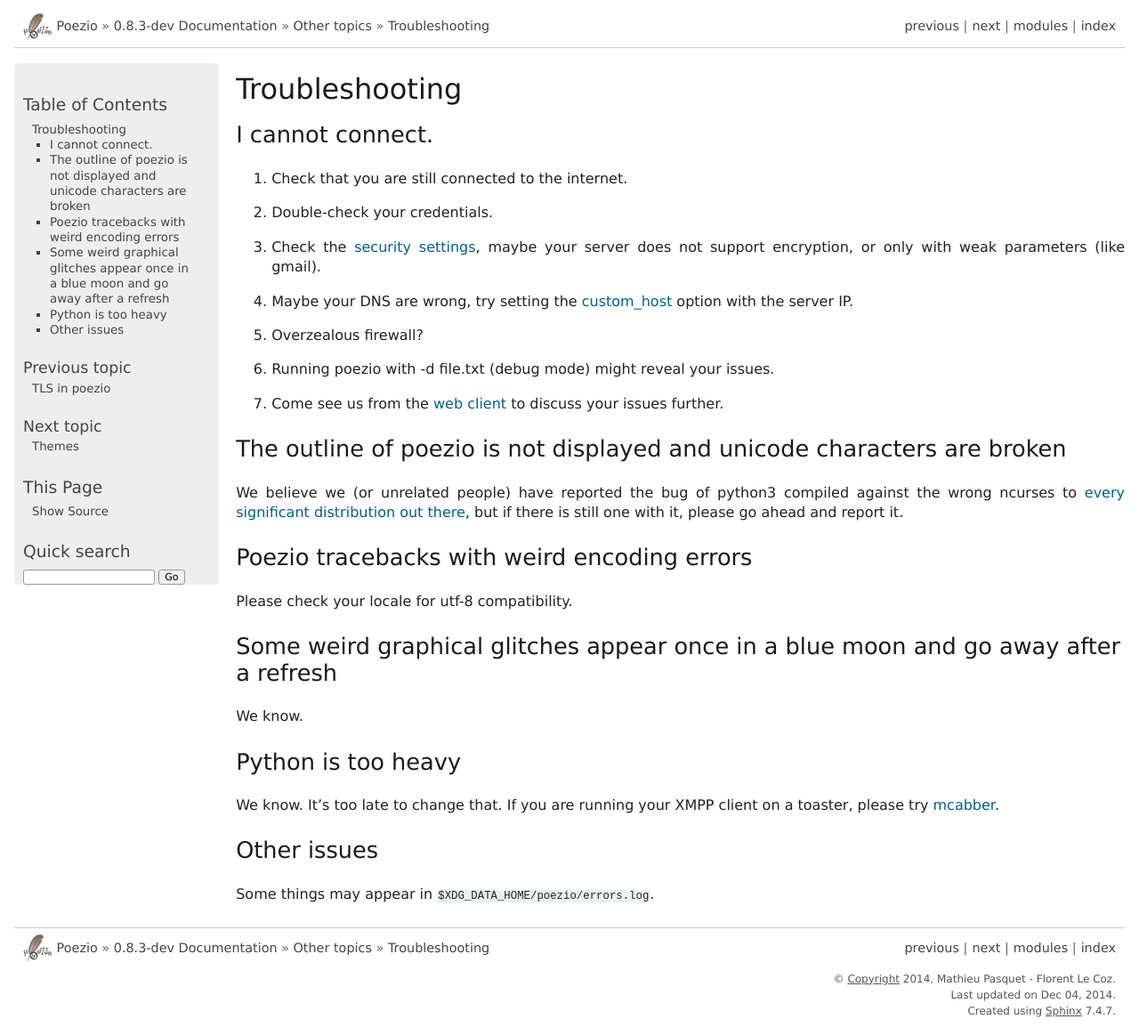
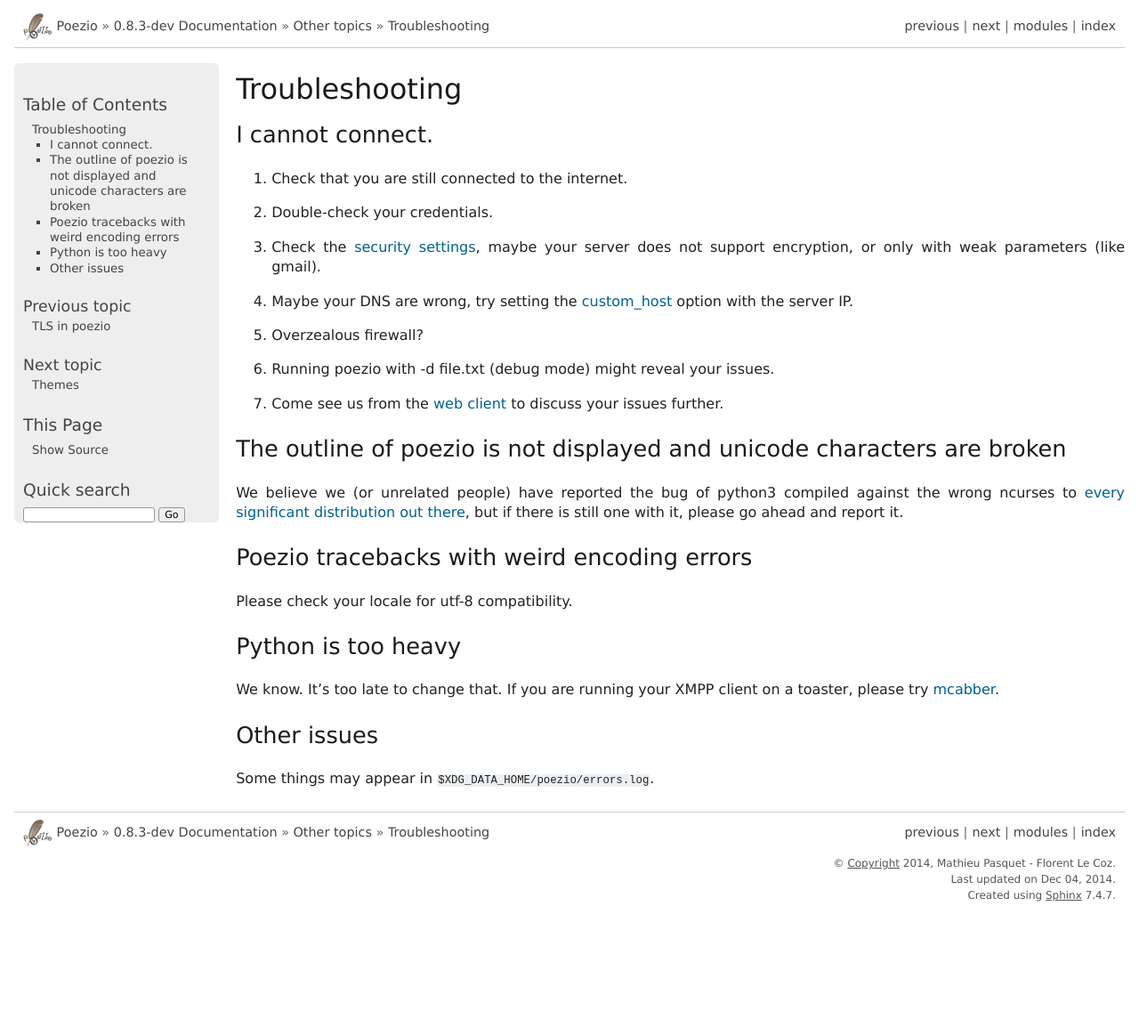
Before and after one commit to poezio/poezio, a Sphinx documentation site: the page built from doc/source/misc/troubleshooting.rst, in a window 1280 px wide and 1154 px high. Shown: the whole window at 89% size. Built offline with Sphinx 7.4.7, drawn with Linux system fonts in a browser that asks for light colours.

Commit message:
Glitches should not appear since we are not threaded, we have no excuse anymore

```diff
--- a/doc/source/misc/troubleshooting.rst
+++ b/doc/source/misc/troubleshooting.rst
@@ -23,10 +23,6 @@
 --------------------------------------------
 Please check your locale for utf-8 compatibility.
 
-Some weird graphical glitches appear once in a blue moon and go away after a refresh
-------------------------------------------------------------------------------------
-We know.
-
 Python is too heavy
 -------------------
 We know. It’s too late to change that. If you are running your XMPP client on a toaster,
```
